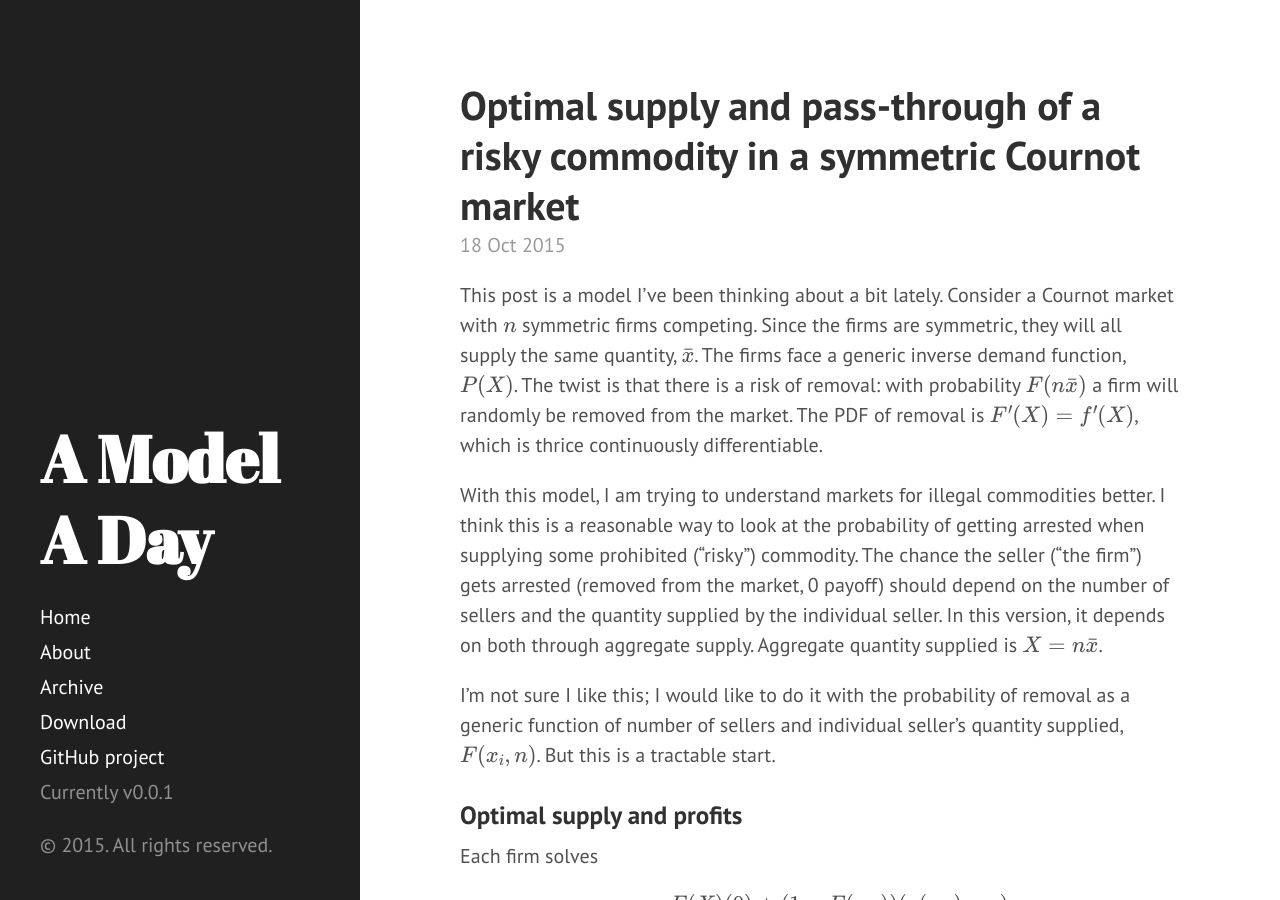
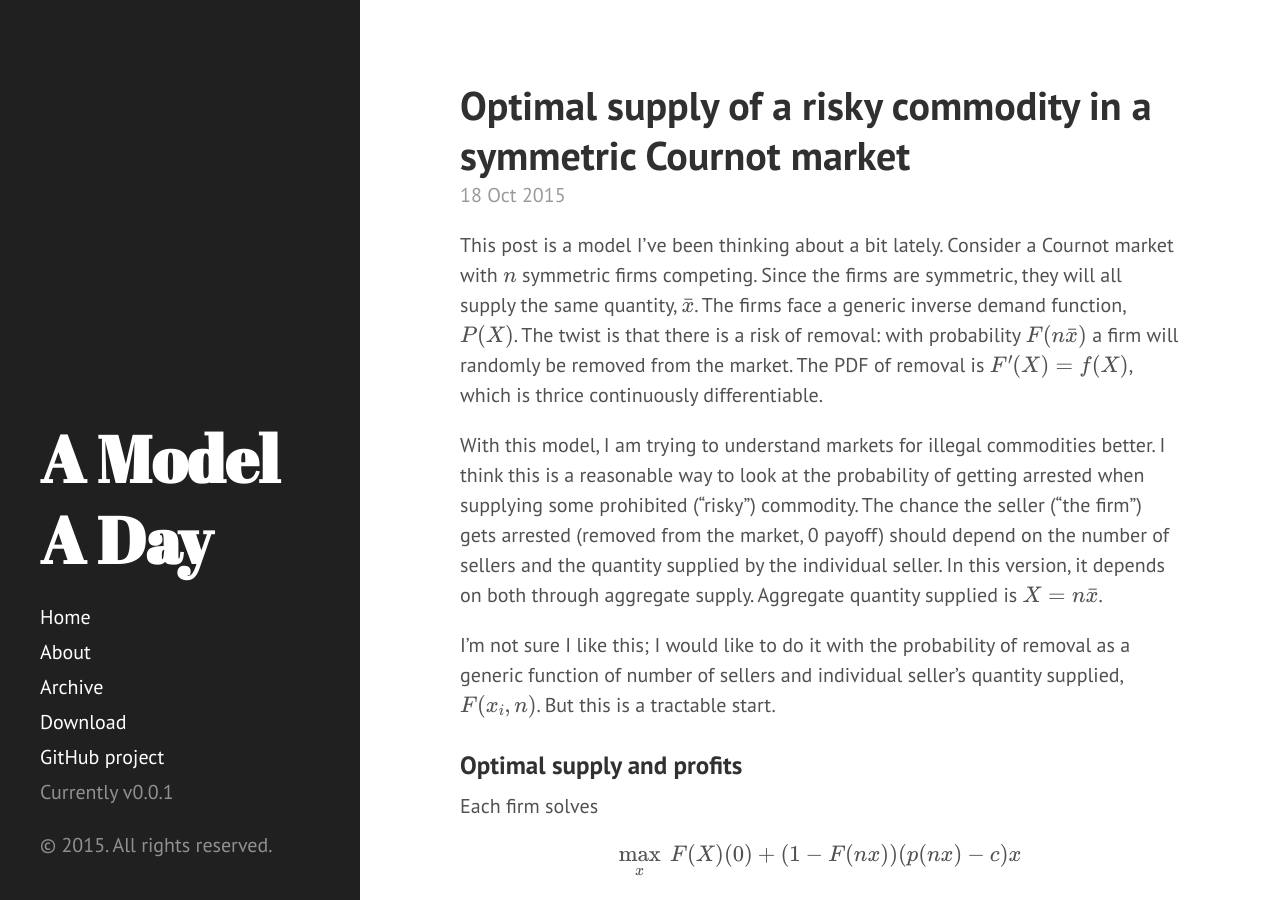
Before and after one commit to akhilrao/akhilrao.github.io, a Jekyll site: the page built from _posts/2015-10-18-risky-good-supply-passthrough.md, in a window 1280 px wide and 900 px high. Built offline with Jekyll 4.4.1, drawn with Linux system fonts in a browser that asks for light colours; Markdown is read by kramdown in place of the engine named in the settings; formulas are drawn with MathJax 3.

Commit message:
fixed typos

```diff
--- a/_posts/2015-10-18-risky-good-supply-passthrough.md
+++ b/_posts/2015-10-18-risky-good-supply-passthrough.md
@@ -1,8 +1,8 @@
 ---
 layout: post
-title: Optimal supply and pass-through of a risky commodity in a symmetric Cournot market
+title: Optimal supply of a risky commodity in a symmetric Cournot market
 category: micro theory
-tags: micro-theory oligopoly cournot risky supply passthrough
+tags: micro-theory oligopoly cournot risk supply passthrough
 year: 2015
 month: 10
 day: 02
@@ -10,7 +10,7 @@ published: true
 summary: Symmetric firms compete in a Cournot market with a probability of death. The probability that a firm will die depends on the aggregate quantity supplied. Pass-through is derived.
 ---
 
-This post is a model I've been thinking about a bit lately. Consider a Cournot market with \\(n\\) symmetric firms competing. Since the firms are symmetric, they will all supply the same quantity, \\(\bar{x}\\). The firms face a generic inverse demand function, \\(P(X)\\). The twist is that there is a risk of removal: with probability \\(F(n \bar{x} ) \\) a firm will randomly be removed from the market. The PDF of removal is \\( F'(X) = f'(X) \\), which is thrice continuously differentiable.
+This post is a model I've been thinking about a bit lately. Consider a Cournot market with \\(n\\) symmetric firms competing. Since the firms are symmetric, they will all supply the same quantity, \\(\bar{x}\\). The firms face a generic inverse demand function, \\(P(X)\\). The twist is that there is a risk of removal: with probability \\(F(n \bar{x} ) \\) a firm will randomly be removed from the market. The PDF of removal is \\( F'(X) = f(X) \\), which is thrice continuously differentiable.
 
 With this model, I am trying to understand markets for illegal commodities better. I think this is a reasonable way to look at the probability of getting arrested when supplying some prohibited ("risky") commodity. The chance the seller ("the firm") gets arrested (removed from the market, 0 payoff) should depend on the number of sellers and the quantity supplied by the individual seller. In this version, it depends on both through aggregate supply. Aggregate quantity supplied is \\( X = n \bar{x} \\).
 
```
Also changed, not shown: 1 other file.
